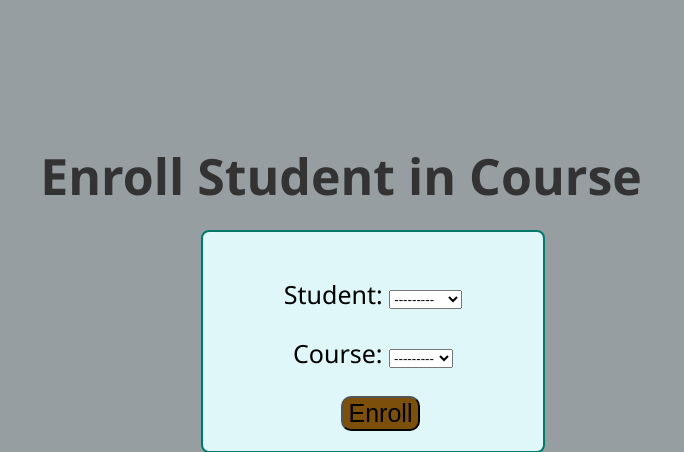
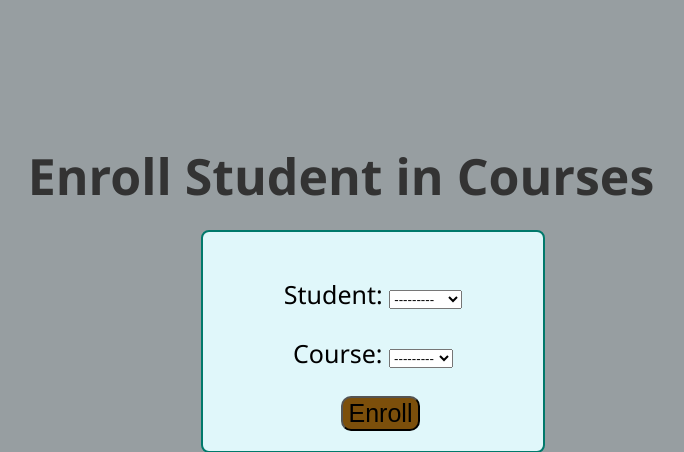
Before and after one commit to roopabodigalla/student-, a Django app: page /enroll_student/ in a window 1280 px wide. Shown: the top 452 px of the page, without its empty margins (299-983 px from the left). Run offline with Django 5.2, Linux system fonts and the light colour scheme; data comes from the database, SQL or seed files in the repository.

Commit message:
student project

```diff
--- a/Course_App/Templates/Course_App/enroll_student.html
+++ b/Course_App/Templates/Course_App/enroll_student.html
@@ -45,7 +45,7 @@
 <body>
 
     {% block content %}
-    <h2>Enroll Student in Course</h2>
+    <h2>Enroll Student in Courses</h2>
     <form method="post">
         {% csrf_token %}
         {{ form.as_p }}
```
